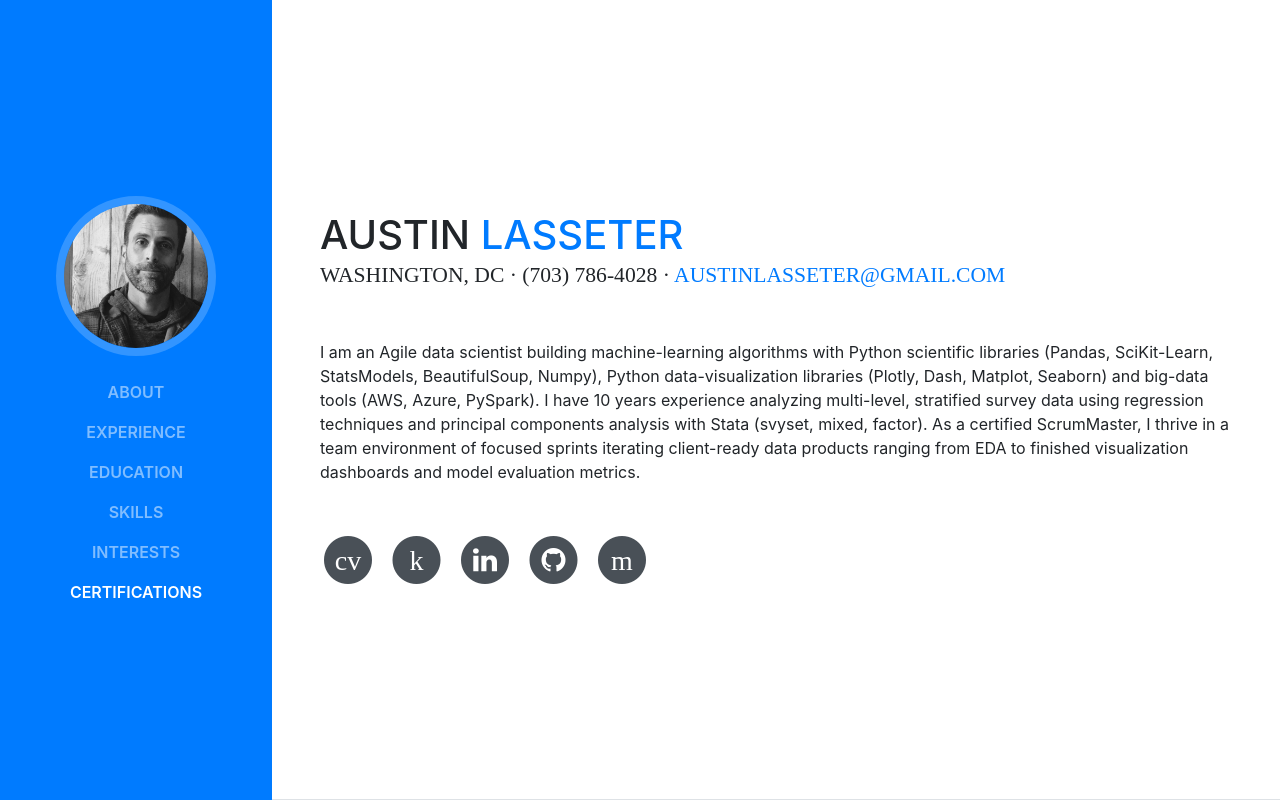
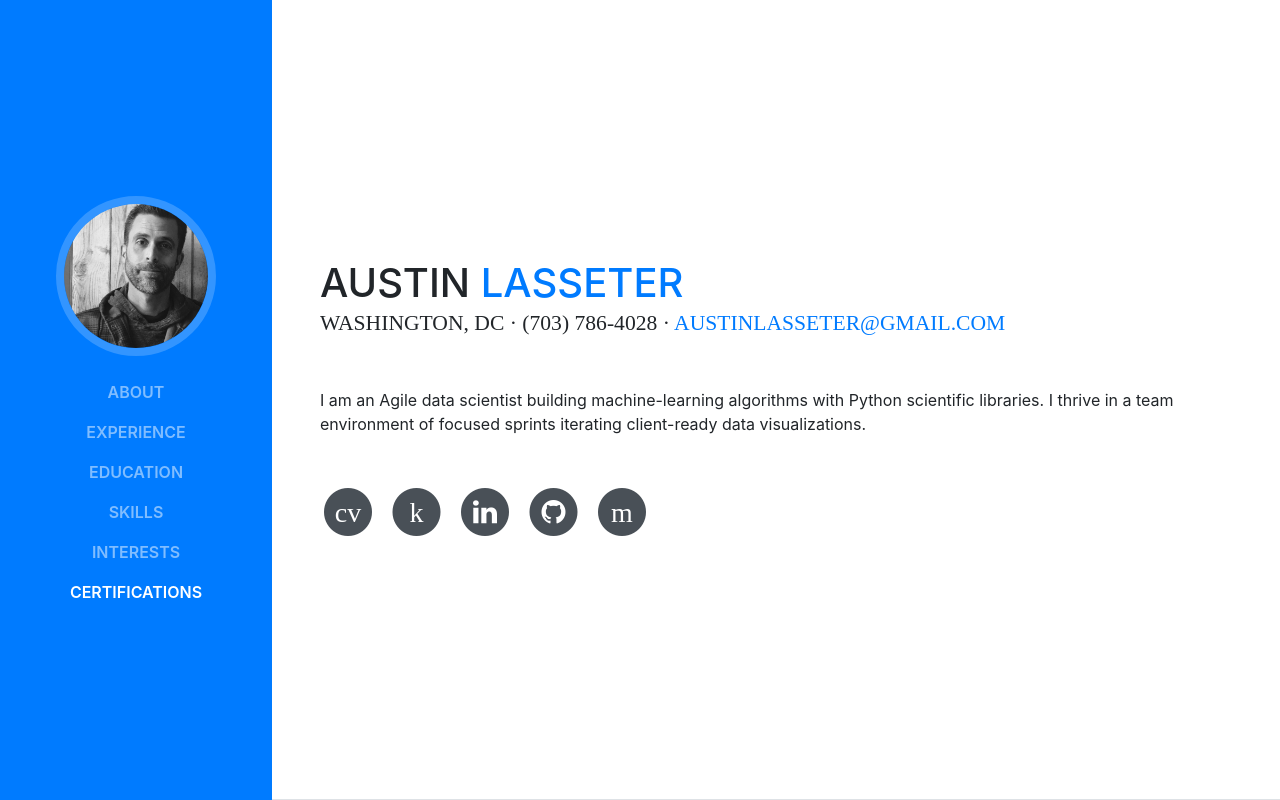
Before and after one commit to austinlasseter/austinlasseter.github.io, a website with bundled scripts: page index.html in a window 1280 px wide. Shown: the top 800 px of the page. Built offline with nearby package versions, Linux system fonts and the light colour scheme; a web font is replaced by a local one.

Commit message:
changed byline

```diff
--- a/index.html
+++ b/index.html
@@ -71,7 +71,7 @@
           <div class="subheading mb-5"> Washington, DC · (703) 786-4028 ·
             <a href="mailto:name@email.com">austinlasseter@gmail.com</a>
           </div>
-          <p class="mb-5">I am an Agile data scientist building machine-learning algorithms with Python scientific libraries (Pandas, SciKit-Learn, StatsModels, BeautifulSoup, Numpy), Python data-visualization libraries (Plotly, Dash, Matplot, Seaborn) and big-data tools (AWS, Azure, PySpark). I have 10 years experience analyzing multi-level, stratified survey data using regression techniques and principal components analysis with Stata (svyset, mixed, factor). As a certified ScrumMaster, I thrive in a team environment of focused sprints iterating client-ready data products ranging from EDA to finished visualization dashboards and model evaluation metrics.</p>
+          <p class="mb-5">I am an Agile data scientist building machine-learning algorithms with Python scientific libraries. I thrive in a team environment of focused sprints iterating client-ready data visualizations.</p>
           <ul class="list-inline list-social-icons mb-0">
             <li class="list-inline-item">
               <a href="https://docs.google.com/document/d/1AKenMWYORVPk6WQNoOjbLDKdLWfbYY9a7Kzqxc6tZ8Y/edit?usp=sharing">
```
